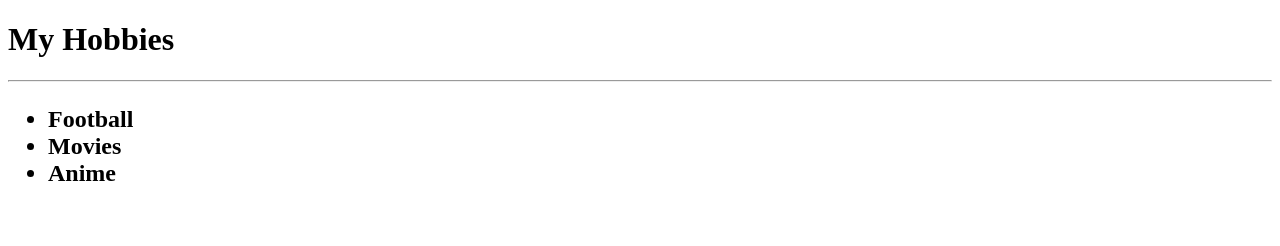
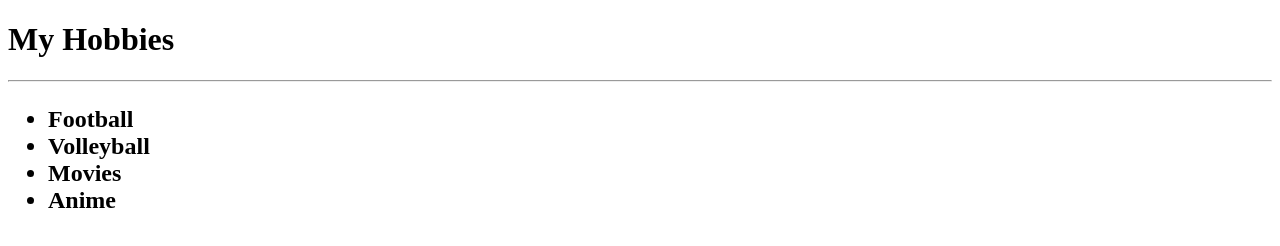
Before and after one commit to Ved-1111/html.resume, a plain HTML site: page public/hobbies.html in a window 1280 px wide. Drawn offline with Linux system fonts and the light colour scheme.

Commit message:
Update hobbies.html

```diff
--- a/public/hobbies.html
+++ b/public/hobbies.html
@@ -11,6 +11,7 @@
     <h2>
     <ul>
         <li>Football</li>
+        <li>Volleyball</li>
         <li>Movies</li>
         <li>Anime</li>
     </ul></h2>
```
